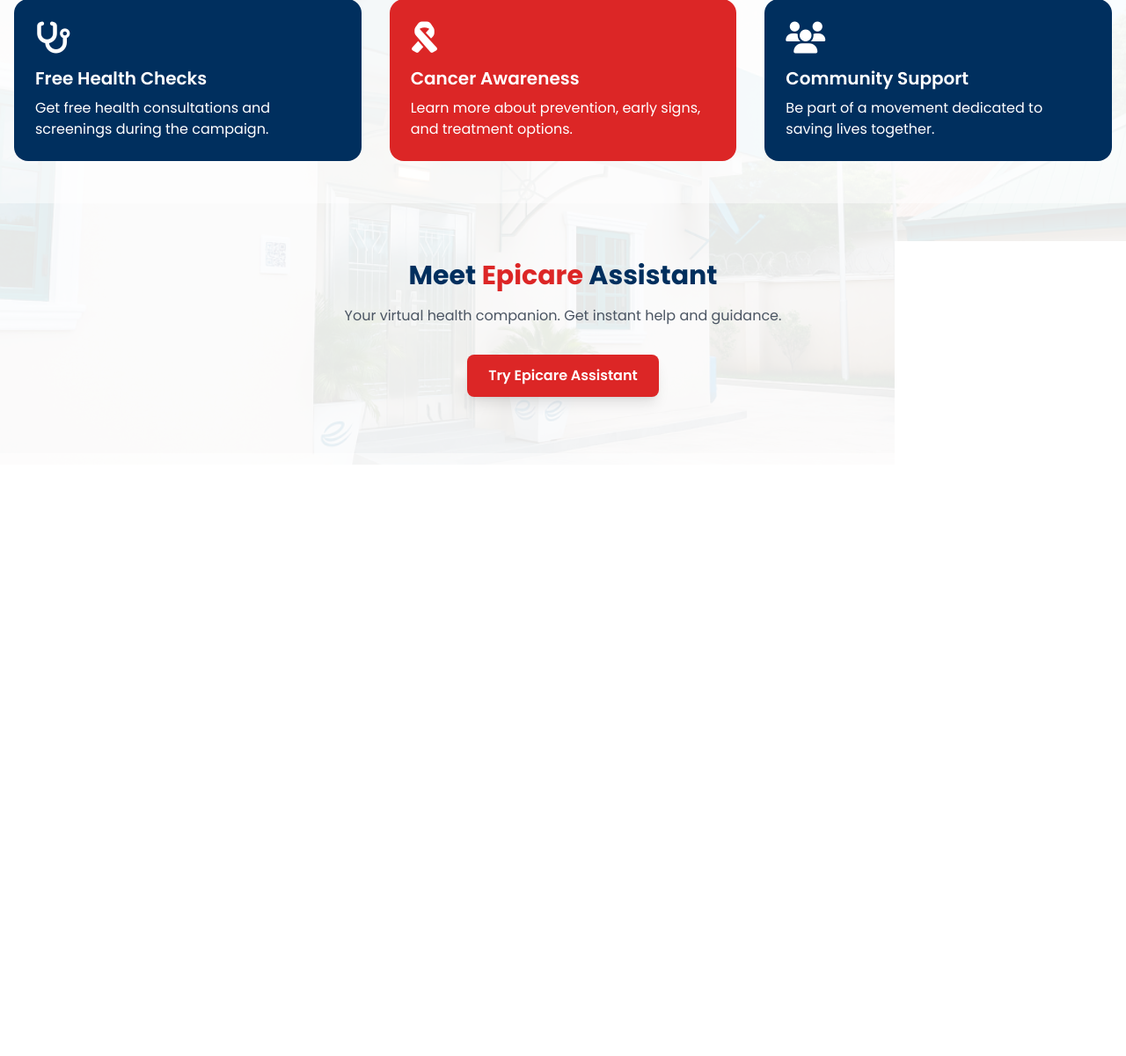
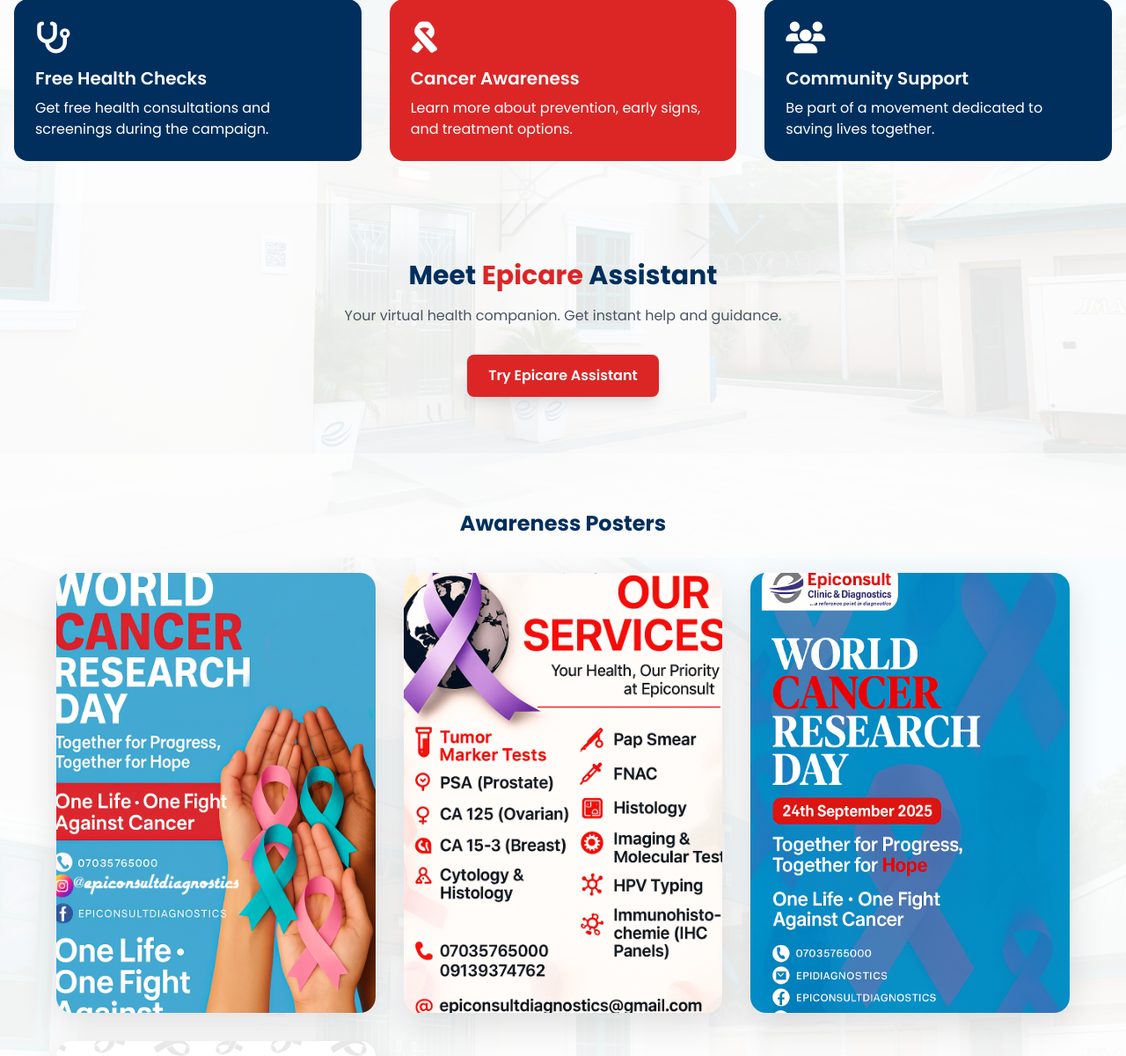
Before and after one commit to acetosyn/World-Cancer-day, a Flask app: page / in a window 1280 px wide. Shown: the part 743-1943 px from the top of the page at 88% size. Before the commit the page ends 1258 px from the top, so only its background shows below. Run offline with Flask 3, Linux system fonts and the light colour scheme; some libraries are stand-ins or nearby versions; grey boxes are pictures that could not be loaded.

Commit message:
Posters added in index.html

```diff
--- a/static/css/index.css
+++ b/static/css/index.css
@@ -159,3 +159,33 @@
   transition: var(--transition);
 }
 .close-btn:hover { background: var(--primary-dark); }
+
+
+
+/* ---------------- POSTERS ---------------- */
+.poster-gallery {
+  display: grid;
+  grid-template-columns: repeat(auto-fit, minmax(320px, 1fr));
+  gap: 2rem;
+}
+
+.poster-card.big {
+  position: relative;
+  overflow: hidden;
+  border-radius: var(--radius);
+  box-shadow: var(--shadow);
+  height: 500px; /* bigger cards */
+}
+
+.poster-card.big img.poster-img {
+  width: 100%;
+  height: 100%;
+  object-fit: cover;
+  transform: scale(1);
+  transition: transform 4s ease;
+}
+
+/* Auto zoom effect when active */
+.poster-card.big.active img.poster-img {
+  transform: scale(1.2); /* zoom in */
+}
--- a/static/js/index.js
+++ b/static/js/index.js
@@ -29,14 +29,13 @@
     let idx = 0;
     const showFlash = () => {
       flashEl.classList.remove("fade-in");
-      // force reflow to restart animation
-      void flashEl.offsetWidth;
+      void flashEl.offsetWidth; // restart animation
       flashEl.textContent = flashMessages[idx % flashMessages.length];
       flashEl.classList.add("fade-in");
       idx++;
     };
-    showFlash(); // initial
-    setInterval(showFlash, 10000); // every 10s
+    showFlash();
+    setInterval(showFlash, 10000);
   }
 
   // ---------------- REGISTRATION FORM ----------------
@@ -50,10 +49,9 @@
     const card = popup.querySelector(".popup-card");
     if (card) {
       card.classList.remove("scale-in");
-      void card.offsetWidth; // restart CSS animation
+      void card.offsetWidth;
       card.classList.add("scale-in");
     }
-    // Auto-close after 5s (optional)
     clearTimeout(popup._autoTimer);
     popup._autoTimer = setTimeout(() => {
       popup.classList.add("hidden");
@@ -76,11 +74,11 @@
           showThankYouCard();
           form.reset();
         } else {
-          alert("Registration failed. Please try again.");
+          epiconsultAlert("⚠ Registration failed. Please try again.");
         }
       } catch (err) {
         console.error(err);
-        alert("Something went wrong.");
+        epiconsultAlert("⚠ Something went wrong.");
       }
     });
   }
@@ -89,16 +87,110 @@
     popup?.classList.add("hidden");
   });
 
+  // ---------------- CUSTOM TOAST ALERT ----------------
+  function epiconsultAlert(message) {
+    const toast = document.createElement("div");
+    toast.className =
+      "fixed top-4 right-4 bg-blue-600 text-white px-4 py-2 rounded shadow-lg z-[9999] transition-opacity duration-500 opacity-0";
+    toast.textContent = message;
+    document.body.appendChild(toast);
+
+    requestAnimationFrame(() => {
+      toast.classList.remove("opacity-0");
+      toast.classList.add("opacity-100");
+    });
+
+    setTimeout(() => {
+      toast.classList.remove("opacity-100");
+      toast.classList.add("opacity-0");
+      setTimeout(() => toast.remove(), 500);
+    }, 4000);
+  }
+
   // ---------------- HEADER LINKS “STAY TUNED” ----------------
-  document.querySelectorAll("nav a, nav button").forEach(el => {
+  document.querySelectorAll("nav a, nav button").forEach((el) => {
     el.addEventListener("click", (e) => {
       const href = el.getAttribute("href") || "";
       const text = el.textContent.trim().toLowerCase();
 
       if (!href.startsWith("#") && text !== "home" && text !== "epiconsult") {
         e.preventDefault();
-        alert("Stay Tuned – Epiconsult website is coming soon!");
+        epiconsultAlert("Stay Tuned – Epiconsult website is coming soon!");
       }
     });
   });
+
+  // ---------------- POSTER AUTO-ZOOM LOOP ----------------
+  const posters = document.querySelectorAll(".poster-card.big");
+  let posterIndex = 0;
+
+  function cyclePosters() {
+    posters.forEach((p, i) => p.classList.toggle("active", i === posterIndex));
+    posterIndex = (posterIndex + 1) % posters.length;
+  }
+
+  if (posters.length > 0) {
+    cyclePosters();
+    setInterval(cyclePosters, 5000);
+  }
+
+  const posterSection = document.querySelector(".poster-gallery");
+  if (posterSection) {
+    const observer = new IntersectionObserver(
+      (entries) => {
+        if (entries[0].isIntersecting) {
+          posters[posterIndex].classList.add("active");
+        } else {
+          posters.forEach((p) => p.classList.remove("active"));
+        }
+      },
+      { threshold: 0.3 }
+    );
+    observer.observe(posterSection);
+  }
+
+  // ---------------- POSTER VIEWER ----------------
+  // Create viewer container dynamically
+  const viewer = document.createElement("div");
+  viewer.id = "posterViewer";
+  viewer.style.position = "fixed";
+  viewer.style.inset = "0";
+  viewer.style.background = "rgba(0,0,0,0.8)";
+  viewer.style.display = "none";
+  viewer.style.alignItems = "center";
+  viewer.style.justifyContent = "center";
+  viewer.style.zIndex = "10000";
+  viewer.innerHTML = `
+    <div style="position: relative; max-width: 90%; max-height: 90%;">
+      <img id="posterViewerImg" src="" alt="Poster" style="width: 100%; height: auto; border-radius: 12px; box-shadow: 0 8px 30px rgba(0,0,0,0.6);" />
+      <button id="closePosterViewer" style="position: absolute; top: -16px; right: -16px; background: #dc2626; color: #fff; border: none; border-radius: 50%; width: 40px; height: 40px; font-size: 20px; cursor: pointer; box-shadow: 0 4px 10px rgba(0,0,0,0.4);">✕</button>
+    </div>
+  `;
+  document.body.appendChild(viewer);
+
+  const viewerImg = viewer.querySelector("#posterViewerImg");
+  const closeViewerBtn = viewer.querySelector("#closePosterViewer");
+
+  posters.forEach((poster) => {
+    poster.addEventListener("click", () => {
+      const img = poster.querySelector("img");
+      if (img) {
+        viewerImg.src = img.src;
+        viewer.style.display = "flex";
+      }
+    });
+  });
+
+  closeViewerBtn.addEventListener("click", () => {
+    viewer.style.display = "none";
+    viewerImg.src = "";
+  });
+
+  // Close when clicking background (not image)
+  viewer.addEventListener("click", (e) => {
+    if (e.target === viewer) {
+      viewer.style.display = "none";
+      viewerImg.src = "";
+    }
+  });
 });
--- a/templates/index.html
+++ b/templates/index.html
@@ -148,12 +148,18 @@
 <!-- Posters Section -->
 <section class="py-16 px-4 bg-white/95">
   <h2 class="text-2xl font-bold text-center text-navy mb-10">Awareness Posters</h2>
-      <div class="grid md:grid-cols-2 gap-8 max-w-5xl mx-auto">
-        <div class="poster-card bg-gray-100 rounded-xl shadow-lg h-80 flex items-center justify-center">
-          <span class="text-gray-500">Poster 1 (Coming Soon)</span>
+  <div class="poster-gallery max-w-6xl mx-auto">
+    <div class="poster-card big">
+      <img src="static/images/cancer1.png" alt="Cancer Poster 1" class="poster-img">
     </div>
-        <div class="poster-card bg-gray-100 rounded-xl shadow-lg h-80 flex items-center justify-center">
-          <span class="text-gray-500">Poster 2 (Coming Soon)</span>
+    <div class="poster-card big">
+      <img src="static/images/cancer2.png" alt="Cancer Poster 2" class="poster-img">
+    </div>
+    <div class="poster-card big">
+      <img src="static/images/cancer3.png" alt="Cancer Poster 3" class="poster-img">
+    </div>
+    <div class="poster-card big">
+      <img src="static/images/cancer4.jpg" alt="Cancer Poster 4" class="poster-img">
     </div>
   </div>
 </section>
```
Also changed, not shown: static/js/epicare2.js (+52 -20 lines), static/images/cancer1.png (added), static/images/cancer2.png (added), static/images/cancer3.png (added), static/images/cancer4.jpg (added). Lines whose indentation alone changed are shown as unchanged.
